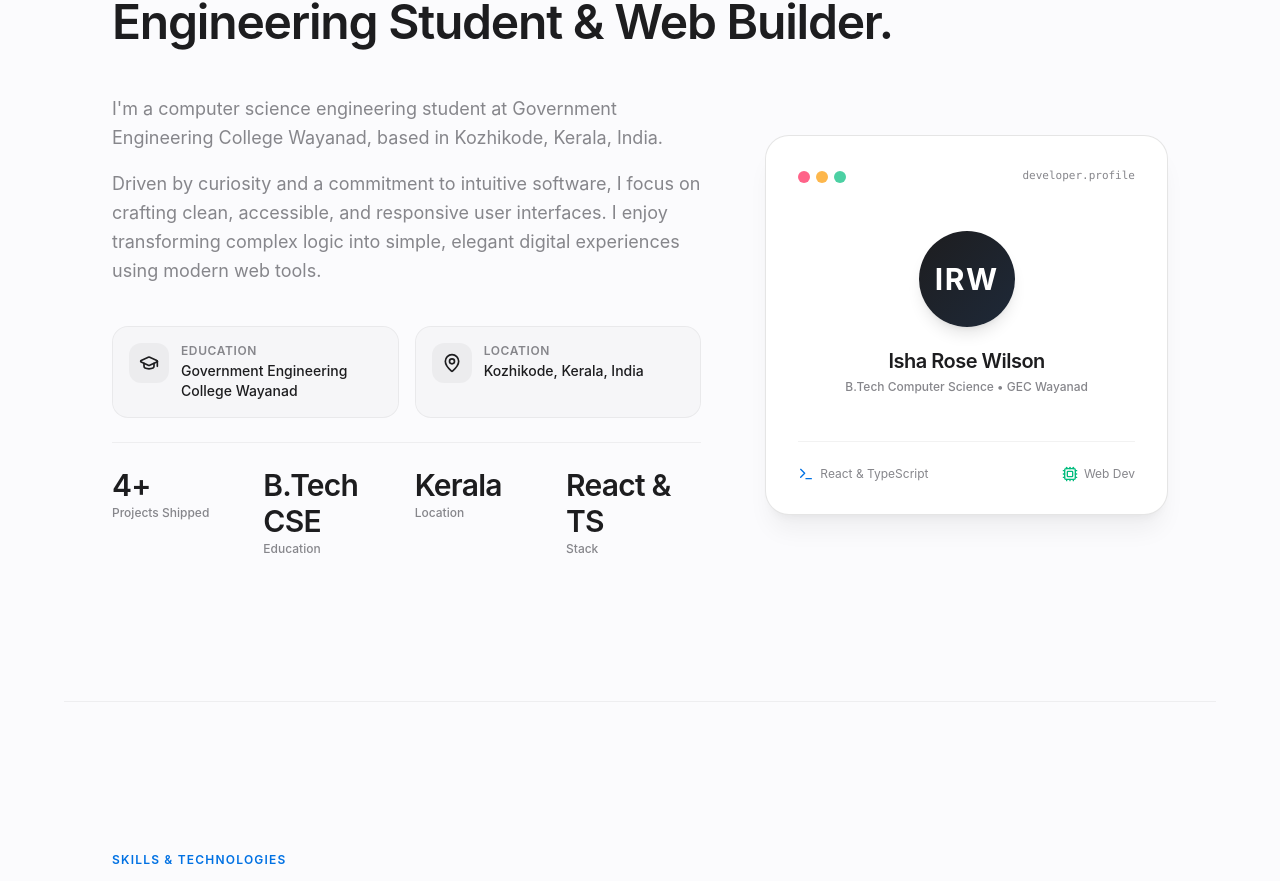
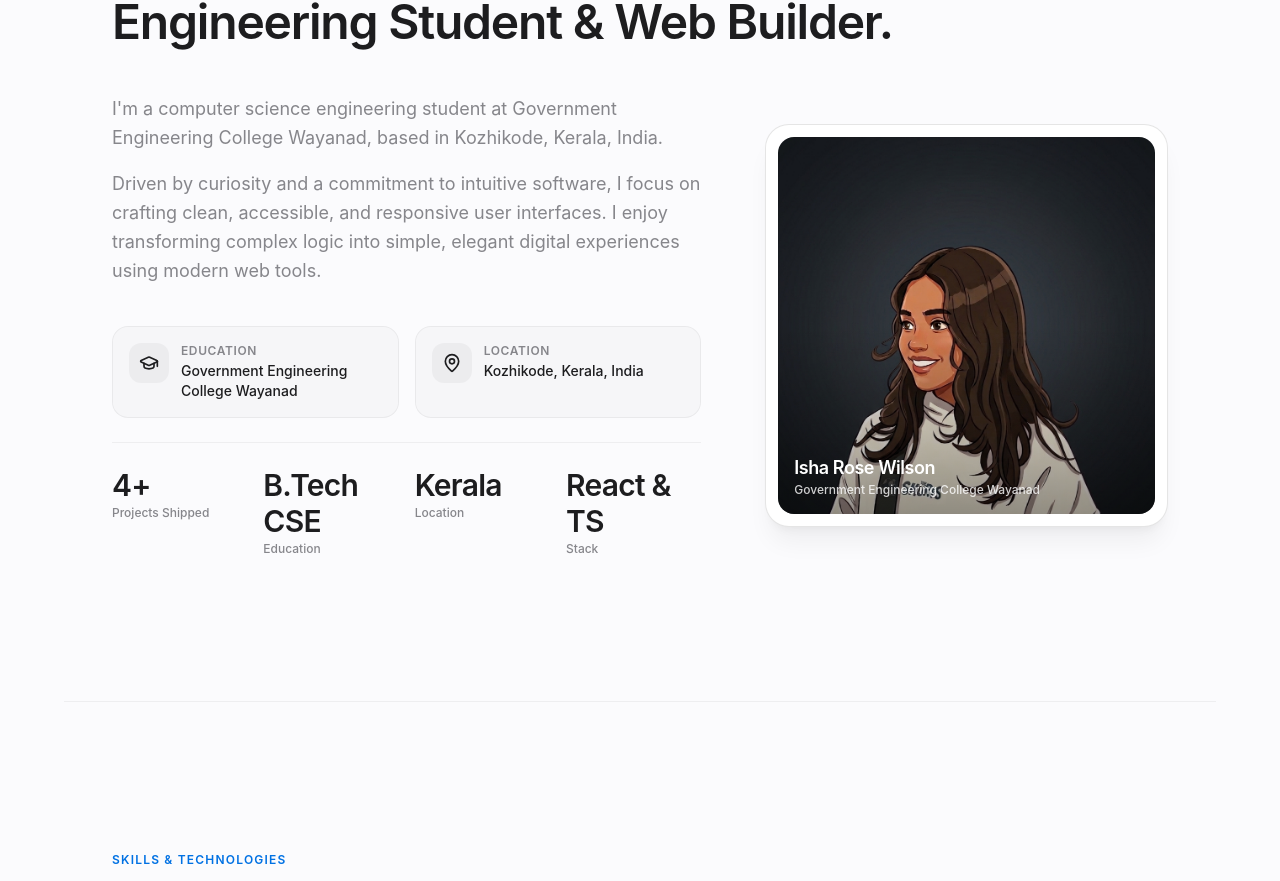
Before and after one commit to isharosewilson/portfolio, a React (Vite) app: page / in a window 1280 px wide. Shown: the part 978-1859 px from the top of the page. Built offline with nearby package versions, Linux system fonts and the light colour scheme.

Commit message:
Set new portfolio photo from Gemini Generated Image and push updates

```diff
--- a/src/components/About.tsx
+++ b/src/components/About.tsx
@@ -1,6 +1,6 @@
 import React from 'react';
 import { motion } from 'framer-motion';
-import { MapPin, GraduationCap, Terminal, Cpu } from 'lucide-react';
+import { MapPin, GraduationCap } from 'lucide-react';
 import { PERSONAL_INFO, STATS } from '../data/portfolioData';
 
 export const About: React.FC = () => {
@@ -82,7 +82,7 @@ export const About: React.FC = () => {
           </div>
         </motion.div>
 
-        {/* Right Column: Ultra-Minimalist Developer Visual Card (No Photos) */}
+        {/* Right Column: Ultra-Clean Apple Profile Picture Frame */}
         <motion.div
           initial={{ opacity: 0, scale: 0.96 }}
           whileInView={{ opacity: 1, scale: 1 }}
@@ -90,40 +90,24 @@ export const About: React.FC = () => {
           transition={{ duration: 0.7, delay: 0.2 }}
           className="lg:col-span-5 relative"
         >
-          <div className="relative group rounded-3xl p-8 bg-white dark:bg-[#161618] border border-black/10 dark:border-white/10 shadow-xl shadow-black/5 dark:shadow-black/40 overflow-hidden flex flex-col justify-between min-h-[380px]">
-            {/* Window Bar Graphic */}
-            <div className="flex items-center justify-between">
-              <div className="flex items-center gap-1.5">
-                <div className="w-3 h-3 rounded-full bg-rose-500/70" />
-                <div className="w-3 h-3 rounded-full bg-amber-500/70" />
-                <div className="w-3 h-3 rounded-full bg-emerald-500/70" />
-              </div>
-              <span className="text-[11px] font-mono text-[#86868B]">developer.profile</span>
-            </div>
+          <div className="relative group rounded-3xl p-3 bg-white dark:bg-[#161618] border border-black/10 dark:border-white/10 shadow-xl shadow-black/5 dark:shadow-black/40 overflow-hidden">
+            {/* Real Profile Image */}
+            <div className="relative w-full aspect-square rounded-2xl overflow-hidden bg-black/5 dark:bg-white/5">
+              <img
+                src={PERSONAL_INFO.avatarUrl}
+                alt={PERSONAL_INFO.name}
+                className="w-full h-full object-cover object-center group-hover:scale-105 transition-transform duration-700 ease-out"
+              />
+              {/* Subtle glass overlay gradient */}
+              <div className="absolute inset-0 bg-gradient-to-t from-black/50 via-transparent to-transparent opacity-80" />
 
-            {/* Middle Initials Badge & Terminal Graphic */}
-            <div className="my-auto flex flex-col items-center text-center">
-              <div className="w-24 h-24 rounded-full bg-gradient-to-br from-[#1D1D1F] to-gray-800 dark:from-[#F5F5F7] dark:to-gray-300 text-white dark:text-[#1D1D1F] flex items-center justify-center text-3xl font-bold tracking-wider shadow-lg mb-5 group-hover:scale-105 transition-transform duration-300">
-                IRW
-              </div>
-
-              <h3 className="text-xl font-semibold tracking-tight text-[#1D1D1F] dark:text-[#F5F5F7]">
-                {PERSONAL_INFO.name}
-              </h3>
-              <p className="text-xs text-[#86868B] dark:text-[#A1A1A6] font-medium mt-1">
-                B.Tech Computer Science • GEC Wayanad
-              </p>
-            </div>
-
-            {/* Bottom Tech Pills */}
-            <div className="pt-6 border-t border-black/5 dark:border-white/10 flex items-center justify-between text-xs text-[#86868B] dark:text-[#A1A1A6]">
-              <div className="flex items-center gap-1.5">
-                <Terminal className="w-4 h-4 text-[#0071E3] dark:text-[#2997FF]" />
-                <span>React & TypeScript</span>
-              </div>
-              <div className="flex items-center gap-1.5">
-                <Cpu className="w-4 h-4 text-emerald-500" />
-                <span>Web Dev</span>
+              <div className="absolute bottom-4 left-4 right-4 text-white">
+                <h3 className="text-lg font-semibold tracking-tight">
+                  {PERSONAL_INFO.name}
+                </h3>
+                <p className="text-xs text-white/80 font-medium">
+                  {PERSONAL_INFO.college}
+                </p>
               </div>
             </div>
           </div>
--- a/src/data/portfolioData.ts
+++ b/src/data/portfolioData.ts
@@ -13,7 +13,8 @@ export const PERSONAL_INFO = {
   email: "isharosewilson@gmail.com",
   github: "https://github.com/isharosewilson",
   linkedin: "https://www.linkedin.com/in/isha-rose-wilson-895857351/",
-  resumeUrl: "#"
+  resumeUrl: "#",
+  avatarUrl: "/avatar.png"
 };
 
 export const STATS: Stat[] = [
```
Also changed, not shown: public/avatar.png (added), src/assets/avatar.png (added).
